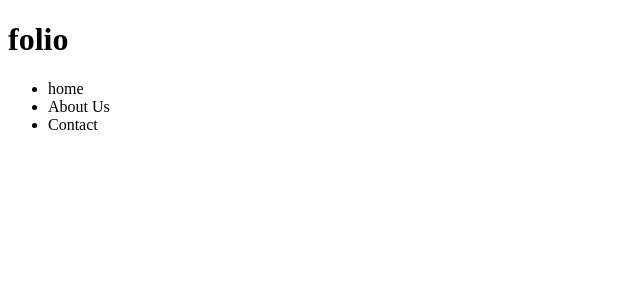
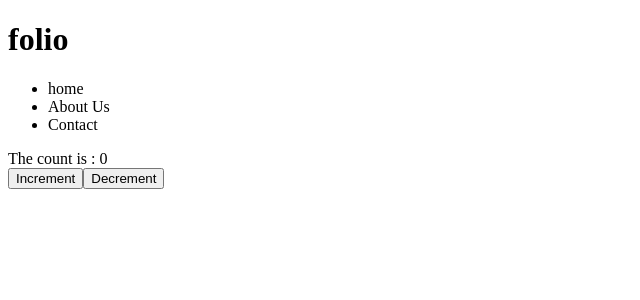
Before and after one commit to savus/testing-vite-vanilla, a React (Vite) app: page / in a window 1280 px wide. Shown: the top 300 px of the page, without its empty margins (0-640 px from the left). Built offline with nearby package versions, Linux system fonts and the light colour scheme.

Commit message:
build CountSection class component and hook up increment and decrement buttons to it

```diff
--- a/src/App.jsx
+++ b/src/App.jsx
@@ -1,10 +1,14 @@
+import { useState } from "react";
 import { Header } from "./components/Header";
-
+import { CountSection } from "./components/CountSection";
 
 function App() {
-  return <>
-    <Header></Header>
-  </>
+  return (
+    <>
+      <Header></Header>
+      <CountSection></CountSection>
+    </>
+  );
 }
 
 export default App;
--- /dev/null
+++ b/src/components/CountSection.jsx
@@ -0,0 +1,27 @@
+import { Component } from "react";
+
+export class CountSection extends Component {
+  state = {
+    count: 0,
+  };
+
+  render() {
+    const { count } = this.state;
+
+    const increment = () => {
+      this.setState({ count: count + 1 });
+    };
+
+    const decrement = () => {
+      this.setState({ count: count - 1 });
+    };
+
+    return (
+      <>
+        <div>The count is : {count}</div>
+        <button onClick={increment}>Increment</button>
+        <button onClick={decrement}>Decrement</button>
+      </>
+    );
+  }
+}
```
